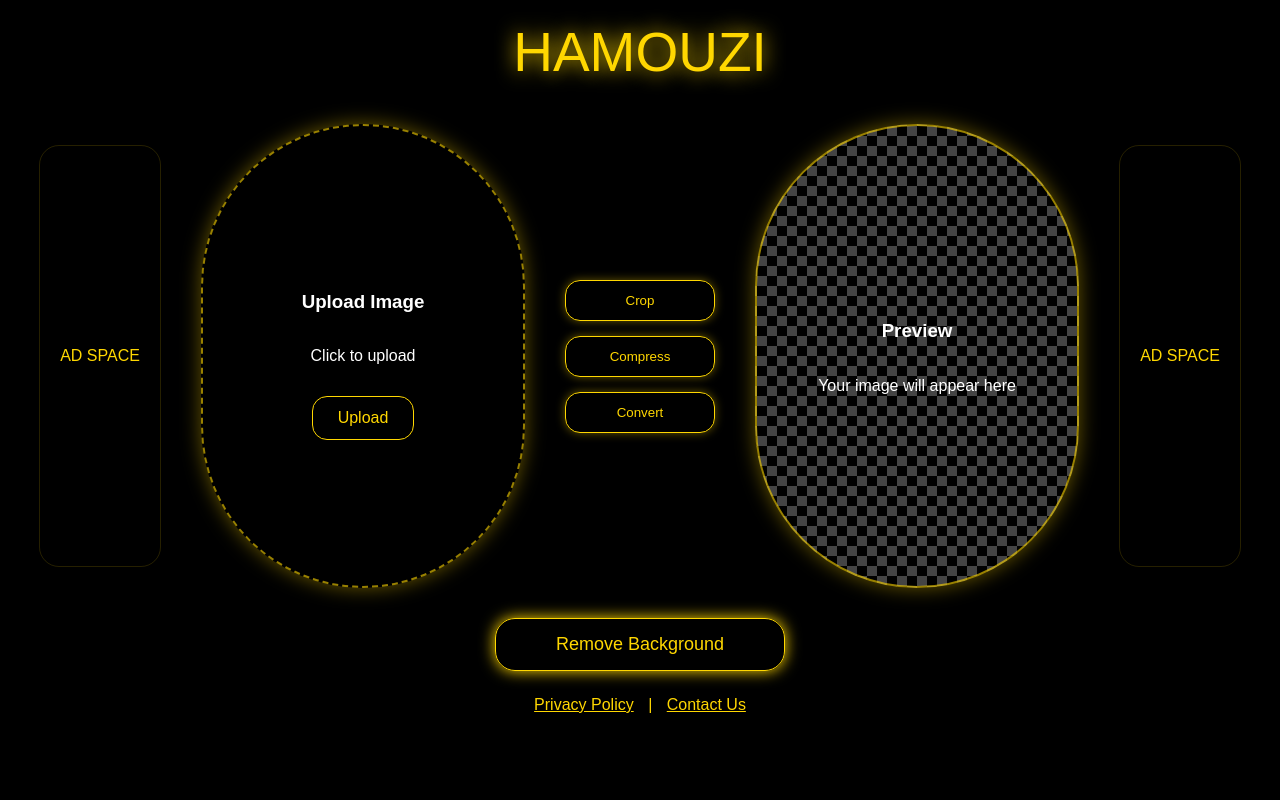
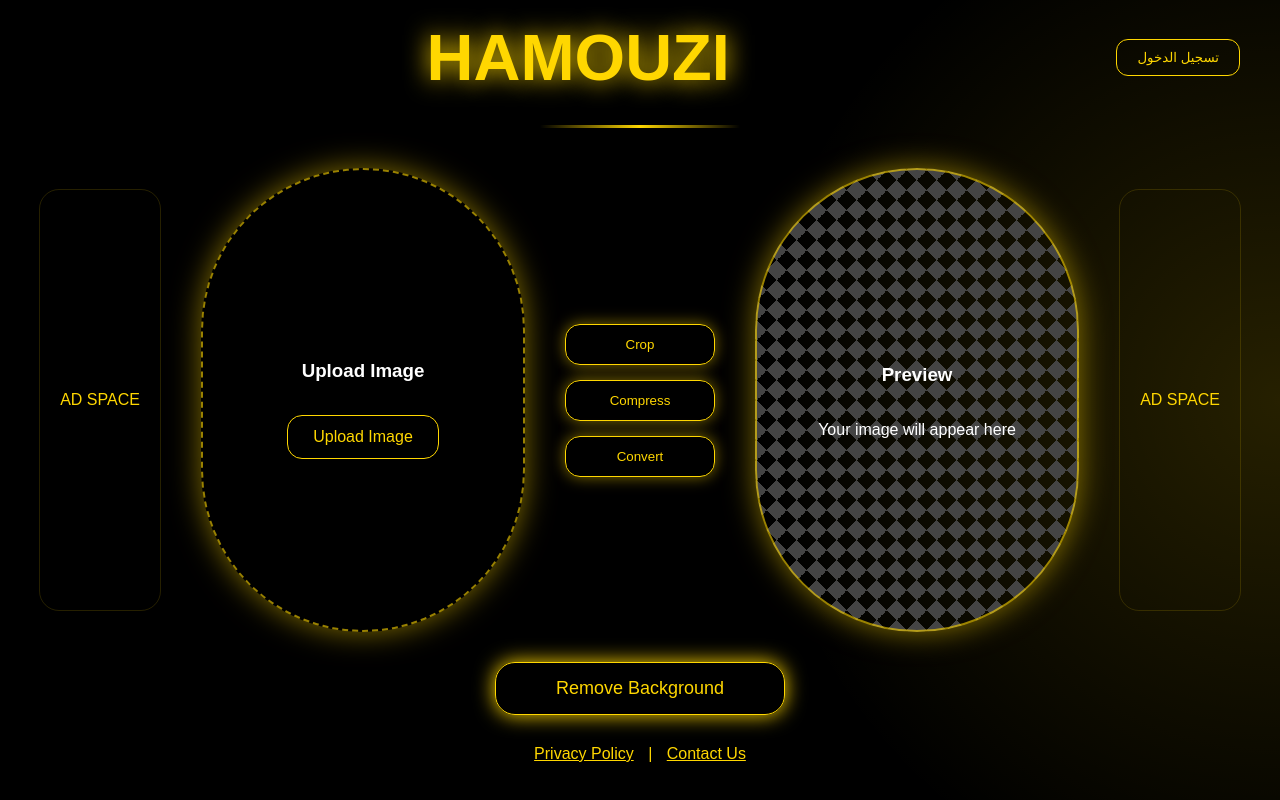
Before and after one commit to midowork2026/bg-remover, a Flask app: page / in a window 1280 px wide. Run offline with Flask 3, Linux system fonts and the light colour scheme.

Commit message:
Update index.html

```diff
--- a/templates/index.html
+++ b/templates/index.html
@@ -13,12 +13,52 @@ body{
     text-align:center;
 }
 
+/* 🔥 BACKGROUND GLOW */
+body::before{
+    content:"";
+    position:fixed;
+    width:100%;
+    height:100%;
+    background:radial-gradient(circle at center, rgba(255,215,0,0.15), transparent 70%);
+    z-index:-1;
+}
+
+/* 🔥 HEADER */
+.header{
+    display:flex;
+    justify-content:space-between;
+    align-items:center;
+    padding:20px 40px;
+}
+
 /* LOGO */
 .logo{
-    font-size:55px;
+    font-size:65px;
     color:gold;
-    margin-top:20px;
-    text-shadow:0 0 20px gold;
+    font-weight:bold;
+    text-shadow:0 0 25px gold;
+}
+
+/* 🔥 GOLD LINE تحت اللوجو */
+.logo-line{
+    width:200px;
+    height:3px;
+    margin:10px auto 0;
+    background:linear-gradient(to right, transparent, gold, transparent);
+}
+
+/* LOGIN BUTTON */
+.login-btn{
+    padding:10px 20px;
+    border-radius:12px;
+    border:1px solid gold;
+    background:transparent;
+    color:gold;
+    cursor:pointer;
+}
+.login-btn:hover{
+    background:gold;
+    color:black;
 }
 
 /* WRAPPER */
@@ -30,7 +70,7 @@ body{
     margin-top:40px;
 }
 
-/* BOX SHAPE */
+/* BOX */
 .box{
     width:320px;
     height:460px;
@@ -41,10 +81,10 @@ body{
     justify-content:center;
     align-items:center;
     position:relative;
-    box-shadow:0 0 20px rgba(255,215,0,0.4);
+    box-shadow:0 0 30px rgba(255,215,0,0.5);
 }
 
-/* UPLOAD DASH BORDER */
+/* UPLOAD DASH */
 .upload-box{
     border-style:dashed;
 }
@@ -76,9 +116,8 @@ body{
     background:transparent;
     color:gold;
     cursor:pointer;
-    box-shadow:0 0 10px rgba(255,215,0,0.4);
+    box-shadow:0 0 15px rgba(255,215,0,0.5);
 }
-
 .tool-btn:hover{
     background:gold;
     color:black;
@@ -94,8 +133,12 @@ body{
     color:gold;
     cursor:pointer;
 }
+.upload-btn:hover{
+    background:gold;
+    color:black;
+}
 
-/* PREVIEW BG (checker) */
+/* PREVIEW BG */
 .preview{
     background:
     linear-gradient(45deg,#444 25%, transparent 25%),
@@ -103,7 +146,6 @@ body{
     linear-gradient(45deg, transparent 75%, #444 75%),
     linear-gradient(-45deg, transparent 75%, #444 75%);
     background-size:20px 20px;
-    background-position:0 0, 0 10px, 10px -10px, -10px 0px;
 }
 
 /* IMAGE */
@@ -124,9 +166,8 @@ body{
     color:gold;
     font-size:18px;
     cursor:pointer;
-    box-shadow:0 0 15px gold;
+    box-shadow:0 0 20px gold;
 }
-
 .remove-btn:hover{
     background:gold;
     color:black;
@@ -134,7 +175,7 @@ body{
 
 /* FOOTER */
 .footer{
-    margin-top:25px;
+    margin-top:30px;
     color:gold;
 }
 .footer a{
@@ -146,7 +187,14 @@ body{
 
 <body>
 
-<div class="logo">HAMOUZI</div>
+<!-- 🔥 HEADER -->
+<div class="header">
+    <div></div>
+    <div class="logo">HAMOUZI</div>
+    <button class="login-btn">تسجيل الدخول</button>
+</div>
+
+<div class="logo-line"></div>
 
 <form action="/upload" method="POST" enctype="multipart/form-data">
 
@@ -157,12 +205,11 @@ body{
 <!-- UPLOAD -->
 <div class="box upload-box">
     <h3>Upload Image</h3>
-    <p>Click to upload</p>
 
-    <input type="file" name="file" id="fileInput" hidden>
+    <input type="file" name="file" id="fileInput" hidden required>
 
     <label for="fileInput" class="upload-btn">
-        Upload
+        Upload Image
     </label>
 </div>
 
```
